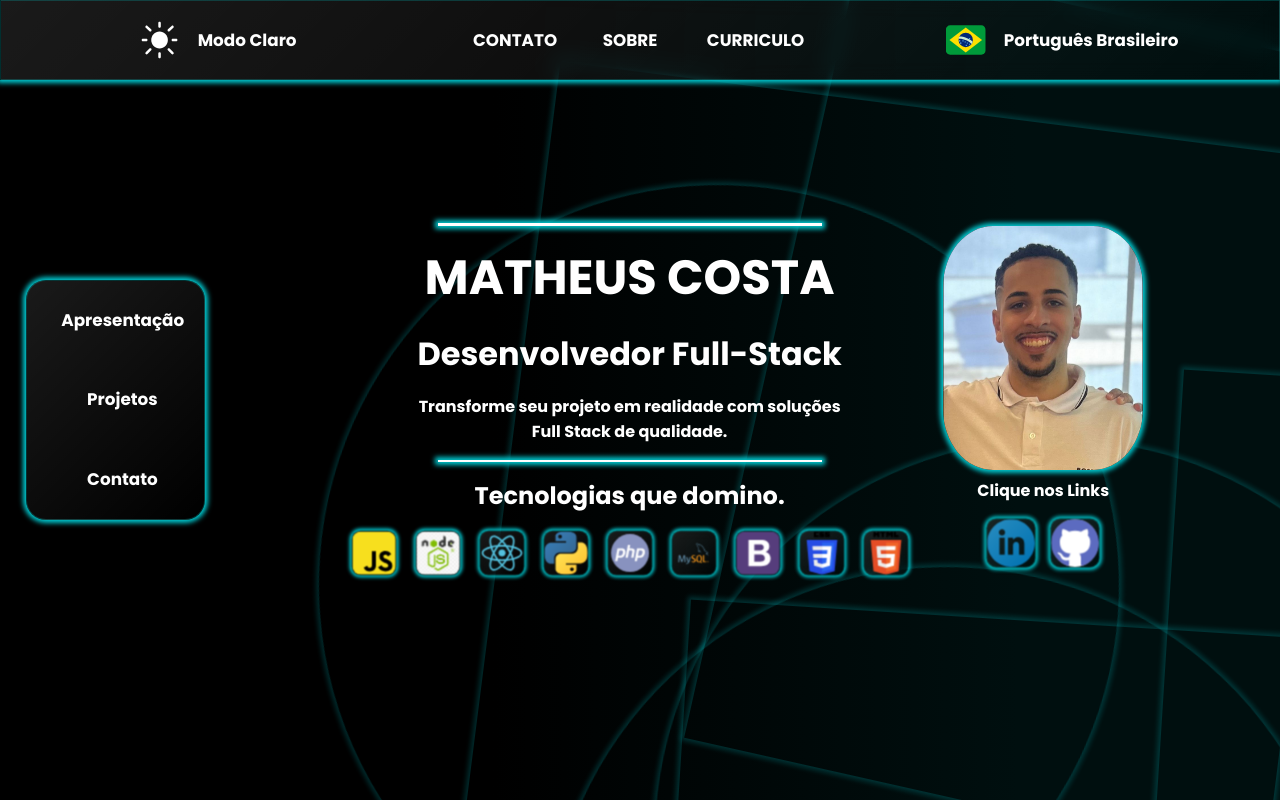
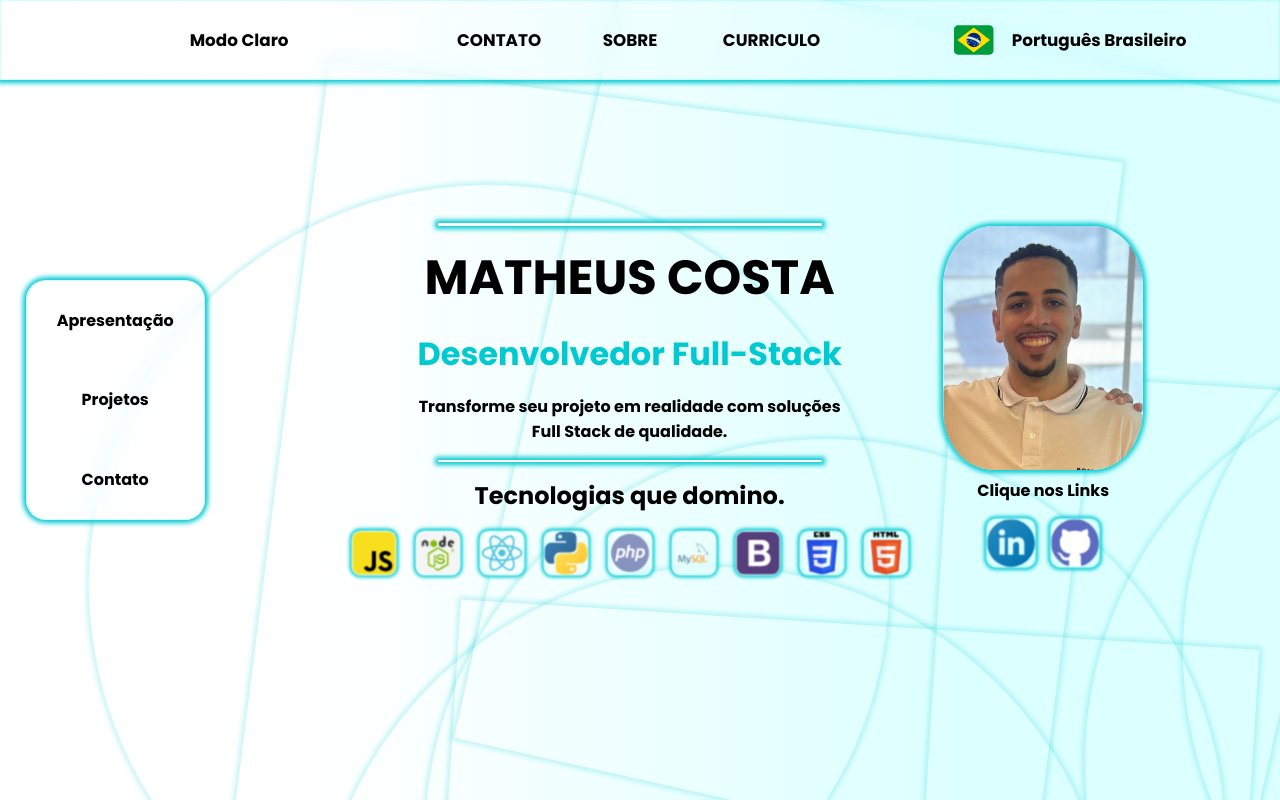
Before and after one commit to MatheusCostaM/Meu-Portfolio, a React (Vite) app: page / in a window 1280 px wide. Shown: the top 800 px of the page. Built offline with nearby package versions, Linux system fonts and the light colour scheme.

Commit message:
deletando o ItemMenu, integrando ele ao Menu, e adicionando escalabidade e funcionalidade

```diff
--- a/src/App.jsx
+++ b/src/App.jsx
@@ -10,7 +10,7 @@ import Dashboard from './componentes/Dashboard';
 
 function App() {
 
-  const [tema, setTema] = useState(temaEscuro);
+  const [tema, setTema] = useState(temaClaro);
 
   function TrocaTema(text) {
     if (text === "Modo Claro") {
@@ -25,11 +25,11 @@ function App() {
       <ThemeProvider theme={tema}>
         <GlobalStyle />
         <Background />
-        <body>
+        <main>
           <Navbar TrocaTema={TrocaTema} />
           <MenuLateral />
           <Dashboard />
-        </body>
+        </main>
       </ThemeProvider>
 
     </>
--- a/src/componentes/GlobalStyle/index.jsx
+++ b/src/componentes/GlobalStyle/index.jsx
@@ -8,7 +8,7 @@ export const GlobalStyle = createGlobalStyle`
     box-sizing: border-box;
   }
 
-  body {
+  main {
     display: flex;
     height: 100vh;
     font-family: 'Poppins', sans-serif;
--- a/src/componentes/Interagible/index.jsx
+++ b/src/componentes/Interagible/index.jsx
@@ -9,7 +9,7 @@ const Interagible = styled.div`
     box-sizing: border-box;
     position: relative;
     cursor: pointer;
-    opacity: ${({ isPressed }) => (isPressed ? 0.5 : 1.2)};
+    opacity: ${({ $isPressed }) => ($isPressed ? 0.5 : 1.2)};
 
     /* Escala inicial e transição */
     & > * {
@@ -44,7 +44,7 @@ export default ({ children }) => {
 
     return (
         <Interagible
-            isPressed={isPressed}
+            $isPressed={isPressed}
             onMouseDown={handleMouseDown}
             onMouseUp={handleMouseUp}
             onMouseLeave={handleMouseUp}
--- a/src/componentes/Menu/index.jsx
+++ b/src/componentes/Menu/index.jsx
@@ -1,21 +1,50 @@
-import React from 'react';
-import styled from "styled-components";
+import { useState } from 'react';
+import styled, { ThemeConsumer } from "styled-components";
+import Text from '../Text';
 
 const Menu = styled.div`
 
 display: flex;
 flex-direction: ${({ $posicao }) => (($posicao == "horizontal") ? "row" : "column")};
 justify-content: space-around;
+align-items: center;
 width: auto;
 height: auto;
+
 `
+const Item = styled.a`
+  h2 {
+    color: ${({ $isAtual, theme }) => ($isAtual ? theme.corPrincipal : theme.text)};
+    transition: color 0.3s ease;
+  }
+`;
+
+const ItemMenu = ({ children, onClick, isAtual }) => {
+    return (
+        <Item onClick={onClick} $isAtual={isAtual}><Text tipoText="titulo3">{children}</Text></Item>
+    );
+}
 
 export default ({ children, $posicao }) => {
 
+    const [atualItem, setAtualItem] = useState(null);
+
+    const trocaAtual = (index) => {
+        setAtualItem(index);
+    };
 
     return (
         <Menu $posicao={$posicao}>
-            {children}
-        </Menu>
+            {children.map((item, index) => (
+                <ItemMenu
+                    id={index}
+                    isAtual={atualItem === index}
+                    onClick={() => trocaAtual(index)}
+                >
+                    {item}
+                </ItemMenu>
+            ))
+            }
+        </Menu >
     );
 }
--- a/src/componentes/MenuLateral/index.jsx
+++ b/src/componentes/MenuLateral/index.jsx
@@ -1,8 +1,7 @@
 import React from 'react';
 import styled from "styled-components";
-import Vidro from '../Vidro'
-import Menu from '../Menu'
-import Interagible from '../Interagible'
+import Vidro from '../Vidro';
+import Menu from '../Menu';
 import Text from '../Text';
 
 const MenuLateral = styled.div`
@@ -20,22 +19,17 @@ top: 50%;
 `
 
 export default () => {
+
     return (
         <MenuLateral>
             <Vidro $bordaCurva="20px">
                 <Menu $posicao="vertical">
-                    <Interagible>
-                        <Text>Apresentação</Text>
-                    </Interagible>
-                    <Interagible>
-                        <Text>Projetos</Text>
-                    </Interagible>
-                    <Interagible>
-                        <Text>Contato</Text>
-                    </Interagible>
+                    <>Apresentação</>
+                    <>Projetos</>
+                    <>Contato</>
                 </Menu>
             </Vidro>
-        </MenuLateral>
+        </MenuLateral >
 
     );
 }
--- a/src/componentes/Move/index.jsx
+++ b/src/componentes/Move/index.jsx
@@ -5,7 +5,7 @@ const Move = styled.div.attrs(props => ({
     style: {
         left: `${props.x}px`,
         top: `${props.y}px`,
-        transform: `rotate(${props.rote}deg)`,
+        transform: `rotate(${props.$rote}deg)`,
     },
 }))`
 /* Posição do children */
@@ -113,7 +113,7 @@ export default ({ children, velocidade }) => {
     }, [direcao, limite, velocidade]);
 
     return (
-        <Move x={position.x} y={position.y} rote={rotation}>
+        <Move x={position.x} y={position.y} $rote={rotation}>
             {children}
         </Move>
     );
--- a/src/componentes/MoveSimple/index.jsx
+++ b/src/componentes/MoveSimple/index.jsx
@@ -8,7 +8,7 @@ const MoveSimple = styled.div`
     transition: transform 0.7s ease-in-out;
 
     /* Mudança de escala */
-    transform: scale(${({ isMove }) => (isMove ? 1 : 1.1)});
+    transform: scale(${({ $isMove }) => ($isMove ? 1 : 1.1)});
 }
 `
 
@@ -34,7 +34,7 @@ export default ({ children }) => {
     });
 
     return (
-        <MoveSimple isMove={isMove}>
+        <MoveSimple $isMove={isMove}>
             {children}
         </MoveSimple>
     );
--- a/src/componentes/Text/index.jsx
+++ b/src/componentes/Text/index.jsx
@@ -3,8 +3,9 @@ import styled from "styled-components";
 
 const Text = styled.h2`
 
-font-size: ${({ tamanhoText }) => tamanhoText}rem;
-color: ${({ theme }) => theme.txt};
+font-size: ${({ $tamanhoText }) => $tamanhoText}rem;
+color: ${({ $tipoText, theme }) =>
+        $tipoText === "titulo2" ? theme.corPrincipal : theme.txt};
 margin: 1vh;
 
 `
@@ -35,7 +36,7 @@ export default ({ children, tipoText }) => {
     const tamanhoText = getTamanhoText(tipoText);
 
     return (
-        <Text tamanhoText={tamanhoText}>
+        <Text $tamanhoText={tamanhoText} $tipoText={tipoText}>
             {children}
         </Text>
     )
```
Also changed, not shown: src/componentes/Projeto/index.jsx (+2 -5 lines).
